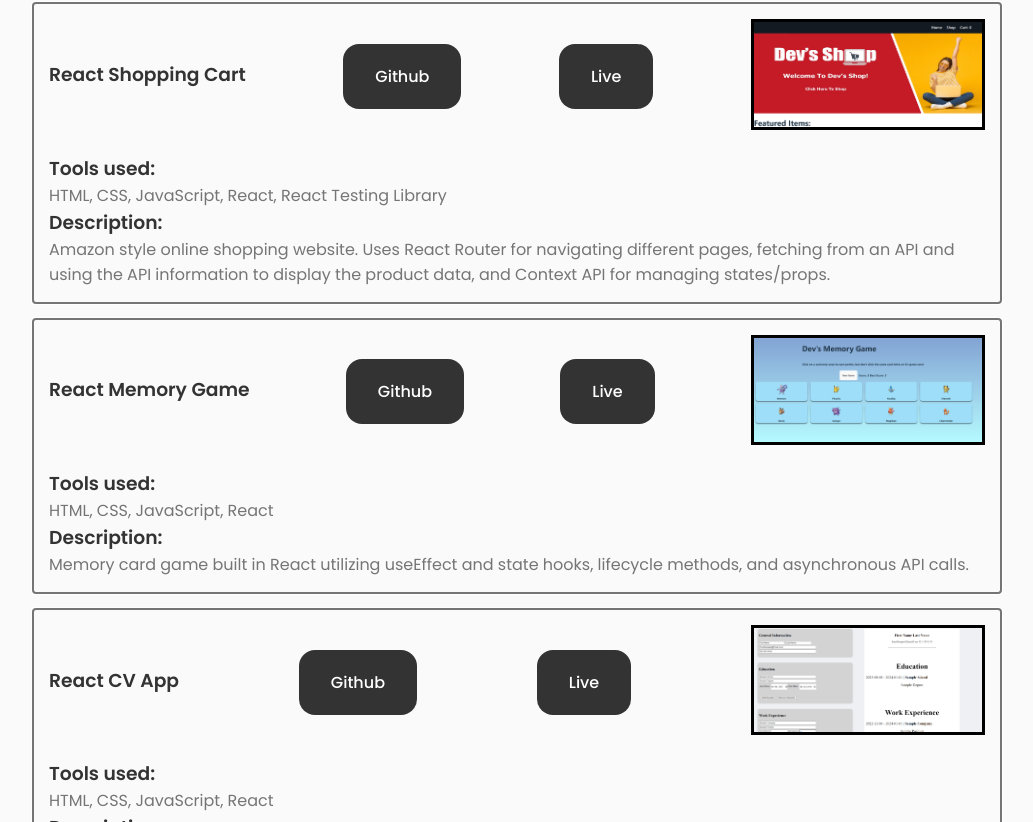
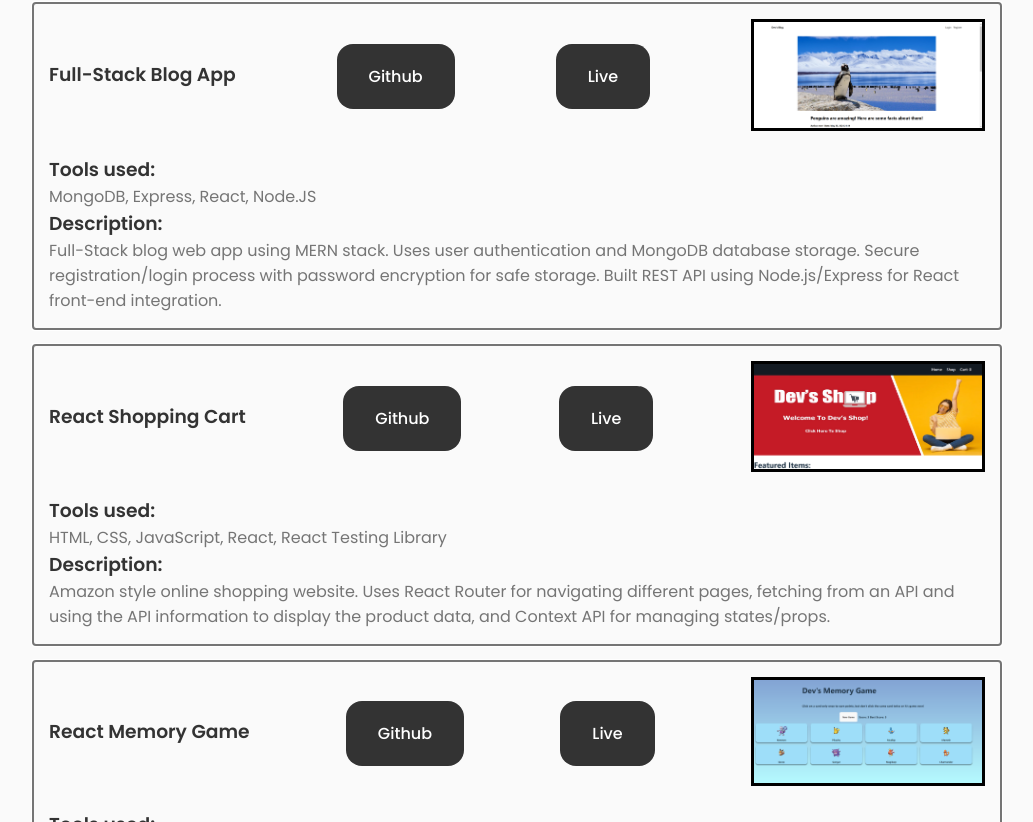
Before and after one commit to DevonRem/ReactPortfolio, a React (Vite) app in the folder ReactPortfolio/: page / in a window 1280 px wide. Shown: the part 818-1640 px from the top of the page, without its empty margins (123-1156 px from the left). Built offline with nearby package versions, Linux system fonts and the light colour scheme.

Commit message:
Updated projects section

```diff
--- a/ReactPortfolio/src/components/Projects.jsx
+++ b/ReactPortfolio/src/components/Projects.jsx
@@ -2,6 +2,7 @@ import "./Projects.css";
 import RSCImg from "../assets/RSCImg.png";
 import RMGImg from "../assets/RMGImg.png";
 import RCVImg from "../assets/RCVImg.png";
+import fullstackBlogImg from "../assets/fullstackBlogImg.png";
 
 function Projects() {
 
@@ -12,6 +13,22 @@ function Projects() {
         <div className="projects" id="projects">
           <h2 className="sectionTitle sectionProjectTitle">Projects:</h2>
           <div className="sectionSubtitle">Recent work:</div>
+
+          <div className="projectBox container grid">
+            <div className="projectTopBox">
+              <h3 className="projectTitle">Full-Stack Blog App</h3>
+              <a href="https://github.com/DevonRem/FullStackBlog" className="button buttonFlex">Github</a>
+              <a href="https://fullstackblog-qane.onrender.com/" className="button buttonFlex">Live</a>
+              <img src={fullstackBlogImg} className="projectImg"></img>
+            </div>
+            <div className="projectBottomBox">
+              <div className="toolsUsed"><h3>Tools used:</h3>MongoDB, Express, React, Node.JS</div>
+              <div className="description"><h3>Description:</h3> Full-Stack blog web app using MERN stack.
+              Uses user authentication and MongoDB database storage. Secure registration/login process with password encryption for safe storage.
+              Built REST API using Node.js/Express  for React front-end integration.  </div>
+            </div>
+
+          </div>
 
           <div className="projectBox container grid">
             <div className="projectTopBox">
@@ -45,20 +62,7 @@ lifecycle methods, and asynchronous API calls.</div>
           </div>
 
 
-          <div className="projectBox container grid">
-            <div className="projectTopBox">
-              <h3 className="projectTitle">React CV App</h3>
-              <a href="https://github.com/DevonRem/ReactCVApp" className="button buttonFlex">Github</a>
-              <a href="https://react-cv-app-sable.vercel.app/" className="button buttonFlex">Live</a>
-              <img src={RCVImg} className="projectImg"></img>
-            </div>
-            <div className="projectBottomBox">
-              <div className="toolsUsed"><h3>Tools used:</h3>HTML, CSS, JavaScript, React</div>
-              <div className="description"><h3>Description:</h3> CV application that takes a set of user info and uses it to create a CV. This
-is accomplished using components, states, and props. This is my first project using React.</div>
-            </div>
 
-          </div>
 
         </div>
 
```
Also changed, not shown: ReactPortfolio/src/assets/fullstackBlogImg.png (added).
